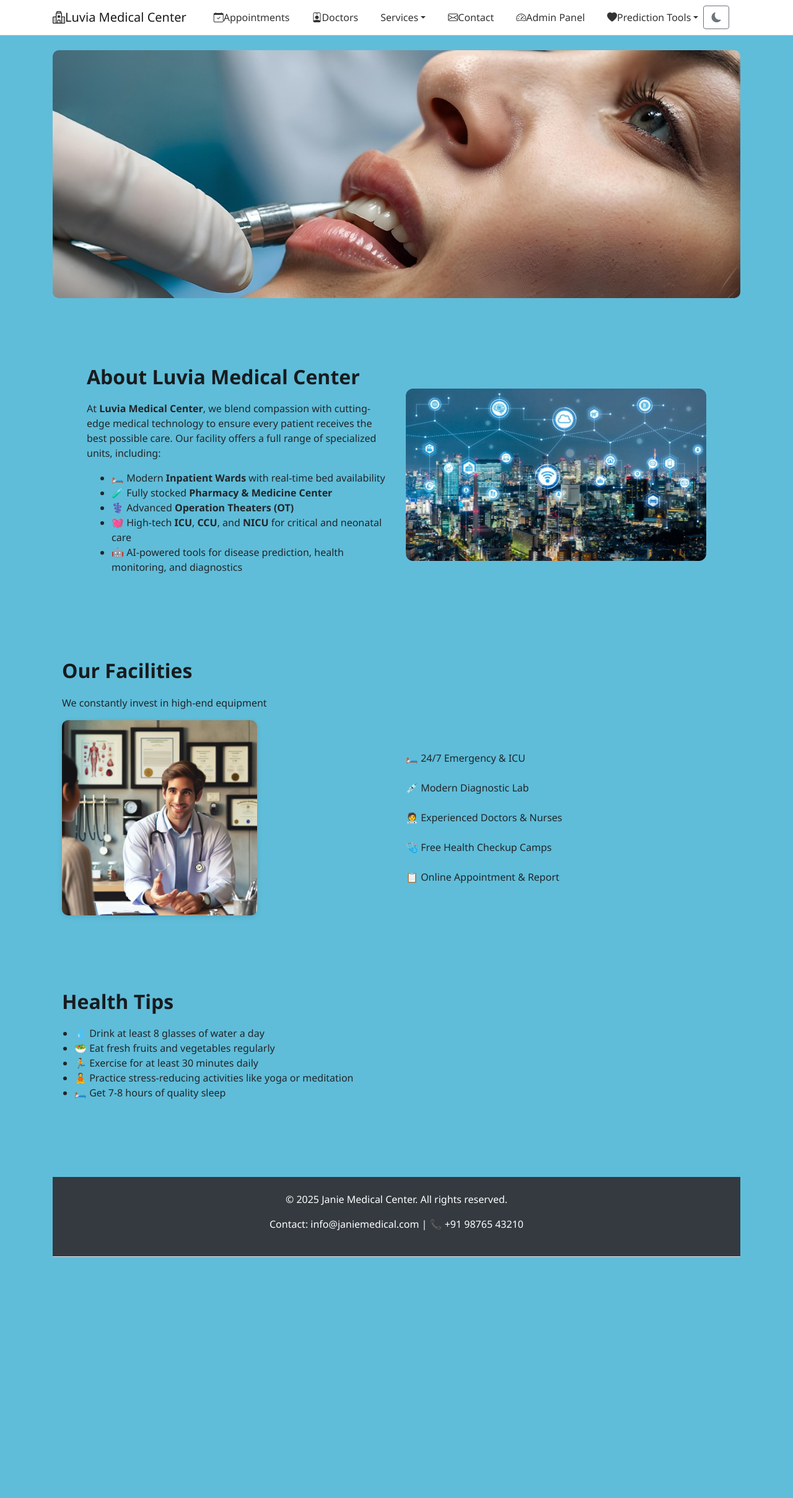
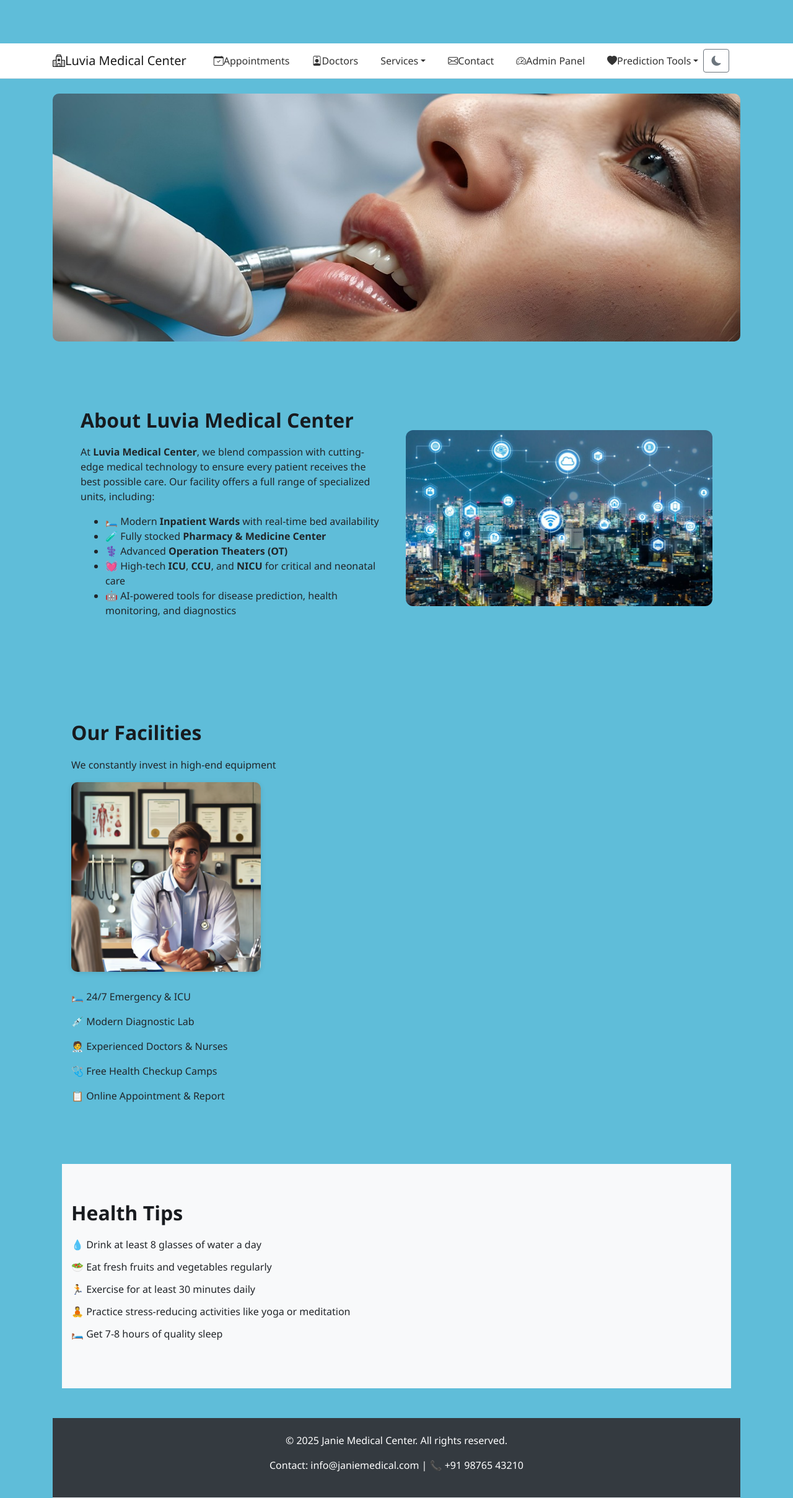
Before and after one commit to jahanOSTG/Healthguard_With-Smart-AI-Diagnosis-Hub, a Flask app: page /dashboard in a window 1280 px wide. Shown: the whole page at 62% size. Before the commit the page ends 2028 px from the top, so only its background shows below. Run offline with Flask 3, Linux system fonts and the light colour scheme; the visitor is signed in with stand-in values (Sample User, id 1); parts of the project's set-up code (start-up, migrations or seed data) failed here and were passed over; some libraries are stand-ins or nearby versions.

Commit message:
Add files via upload

```diff
--- a/static/css/dashboard.css
+++ b/static/css/dashboard.css
@@ -3,6 +3,7 @@ body {
   background-color: #5fbdd9;
   margin: 0;
   padding: 0;
+  padding-top: 70px; /* Space for fixed navbar */
 }
 
 /* Navbar Styling */
@@ -22,7 +23,7 @@ body {
   transition: color 0.3s;
 }
 
- .nav-link:hover {
+.nav-link:hover {
   color: #007bff !important;
 }
 
@@ -64,8 +65,6 @@ section {
   padding: 60px 0;
 }
 
-
-
 .about-container {
   display: flex;
   flex-wrap: wrap;
@@ -92,9 +91,6 @@ section {
   border-radius: 12px;
 }
 
-
-
-
 .section-title {
   color: #181b1f;
   font-weight: bold;
@@ -118,9 +114,133 @@ section {
   padding-left: 20px;
 }
 
-/* Responsive */
-@media (max-width: 768px) {
+/* Section Styling */
+section.about-section,
+section.facilities-section,
+section.doctors-intro-section,
+section.prediction-section,
+section.emergency-section,
+section.tips-section {
+  padding: 60px 15px;
+  margin-top: 30px;
+}
+
+/* About Section Flex Adjustments */
+.about-container {
+  display: flex;
+  flex-wrap: wrap;
+  align-items: center;
+  justify-content: space-between;
+  gap: 30px;
+  padding: 0 15px;
+}
+
+.about-text {
+  flex: 1 1 300px;
+}
+
+.about-image {
+  flex: 1 1 300px;
+  text-align: center;
+}
+
+.about-image img {
+  max-width: 100%;
+  height: auto;
+  border-radius: 12px;
+}
+
+/* Facilities Section */
+.facilities-section .row {
+  display: flex;
+  align-items: center;
+  gap: 20px;
+}
+
+.facilities-section ul.list-group {
+  padding-left: 0;
+}
+
+.facilities-section ul.list-group li {
+  padding: 8px 0;
+  font-size: 16px;
+}
+
+/* Doctors Intro Section */
+.doctors-intro-section p {
+  line-height: 1.6;
+  margin-bottom: 15px;
+}
+
+/* Prediction Cards */
+.prediction-section .card {
+  transition: transform 0.3s, box-shadow 0.3s;
+}
+
+.prediction-section .card:hover {
+  transform: translateY(-5px);
+  box-shadow: 0 10px 20px rgba(0,0,0,0.15);
+}
+
+/* Emergency Section Cards */
+.emergency-section .col-md-4 {
+  text-align: center;
+  margin-bottom: 20px;
+}
+
+.emergency-section .col-md-4 i {
+  margin-bottom: 10px;
+}
+
+/* Health Tips */
+.tips-section {
+  background-color: #f8f9fa;
+  padding: 60px 15px;
+}
+
+.tips-section ul {
+  list-style-type: none;
+  padding-left: 0;
+}
+
+.tips-section ul li {
+  margin-bottom: 12px;
+  font-size: 16px;
+}
+
+/* Responsive Adjustments */
+@media (max-width: 992px) {
+  .about-container {
+    flex-direction: column-reverse;
+    text-align: center;
+  }
+
+  .about-image {
+    text-align: center;
+  }
+
   .facility-img {
-    margin-bottom: 20px;
+    width: 100%;
+    margin: 0 auto 20px;
+  }
+
+  .prediction-section .col-md-3 {
+    flex: 1 1 45%;
+    margin: 10px auto;
+  }
+
+  .emergency-section .col-md-4 {
+    flex: 1 1 80%;
+    margin: 10px auto;
   }
 }
+
+@media (max-width: 576px) {
+  .prediction-section .col-md-3 {
+    flex: 1 1 100%;
+  }
+
+  .emergency-section .col-md-4 {
+    flex: 1 1 100%;
+  }
+}
```
Also changed, not shown: static/css/heart.css (added, +117 -0 lines).
